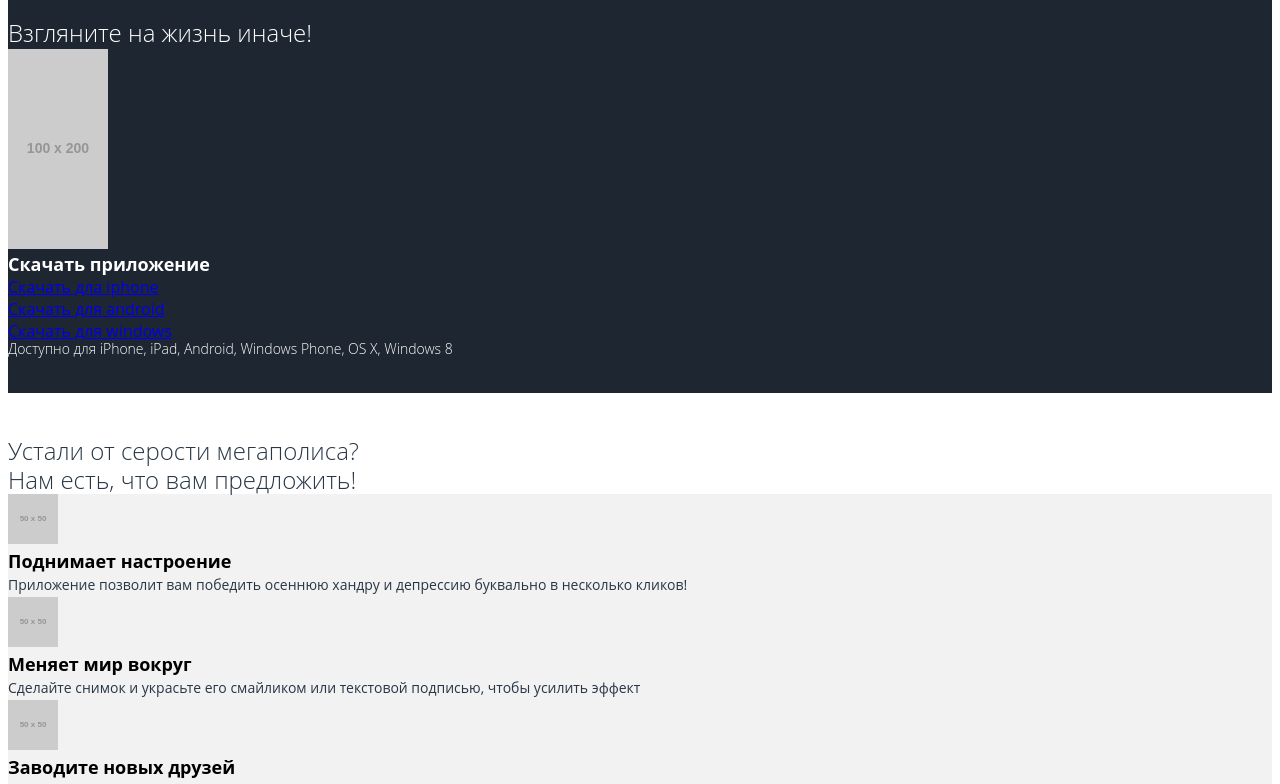
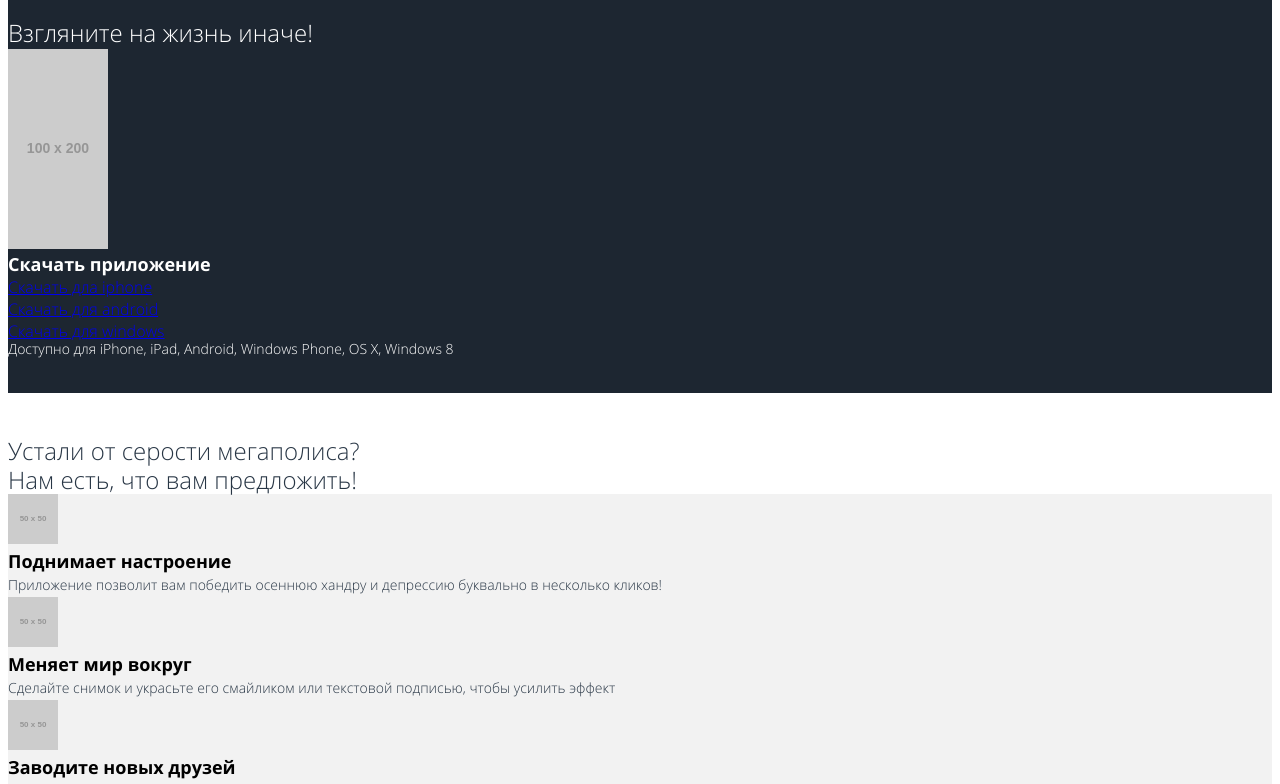
Before and after one commit to htmlacademy-adaptive/1103541-pink-21, a website: page source/index.html in a window 1280 px wide. Shown: the part 325-1109 px from the top of the page. Drawn offline with nearby package versions, Linux system fonts and the light colour scheme; files that its build step writes are made by us from their sources; the site is published under a folder, as on GitHub Pages, so addresses that start at the root find nothing; placeholder pictures from the web are drawn by us; files whose address does not match are found by name.

Commit message:
Выделила шрифты в отдельный файл и исправила их подключение

```diff
--- /dev/null
+++ b/source/less/font.less
@@ -0,0 +1,20 @@
+@font-face {
+  font-family: "Open Sans";
+  font-weight: normal;
+  src: url("../fonts/opensans.woff") format("woff"),
+    url("../fonts/opensans.woff2") format("woff2");
+}
+
+@font-face {
+  font-family: "Open Sans";
+  font-weight: bold;
+  src: url("../fonts/opensansbold.woff") format("woff"),
+    url("../fonts/opensansbold.woff2") format("woff2");
+}
+
+@font-face {
+  font-family: "Open Sans";
+  font-weight: lighter;
+  src: url("../fonts/opensanslight.woff") format("woff"),
+    url("../fonts/opensanslight.woff2") format("woff2");
+}
--- a/source/less/style.less
+++ b/source/less/style.less
@@ -1,24 +1,4 @@
-@font-face {
-  font-family: "Open Sans";
-  font-weight: normal;
-  src: url("/fonts/opensans.woff") format("woff"),
-    url("/fonts/opensans.woff2") format("woff2");
-}
-
-@font-face {
-  font-family: "Open Sans";
-  font-weight: bold;
-  src: url("/fonts/opensansbold.woff") format("woff"),
-    url("/fonts/opensansbold.woff2") format("woff2");
-}
-
-@font-face {
-  font-family: "Open Sans";
-  font-weight: lighter;
-  src: url("/fonts/opensanslight.woff") format("woff"),
-    url("/fonts/opensanslight.woff2") format("woff2");
-}
-
+@import "font.less";
 @import "page.less";
 @import "page-header.less";
 @import "main-navigation.less";
```
